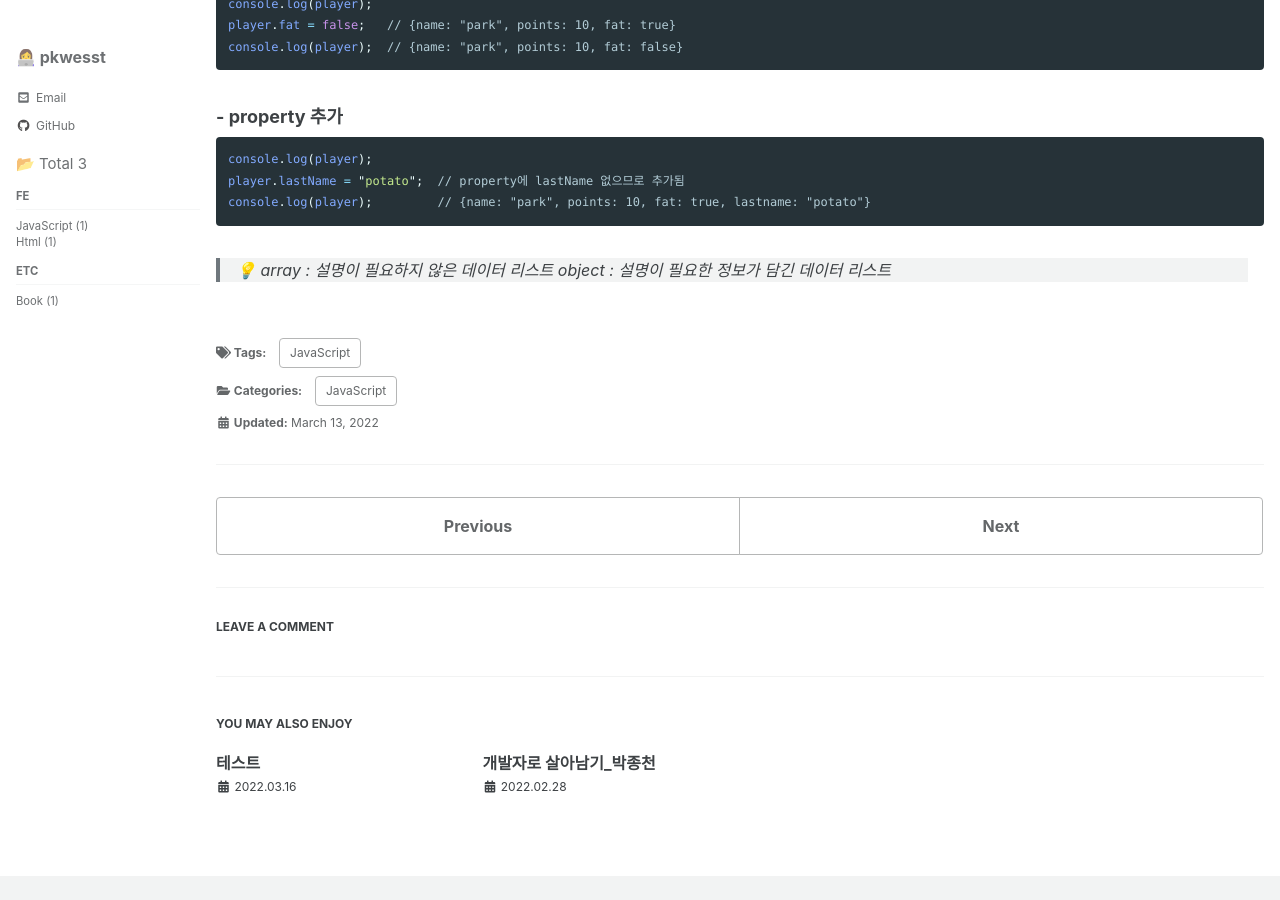
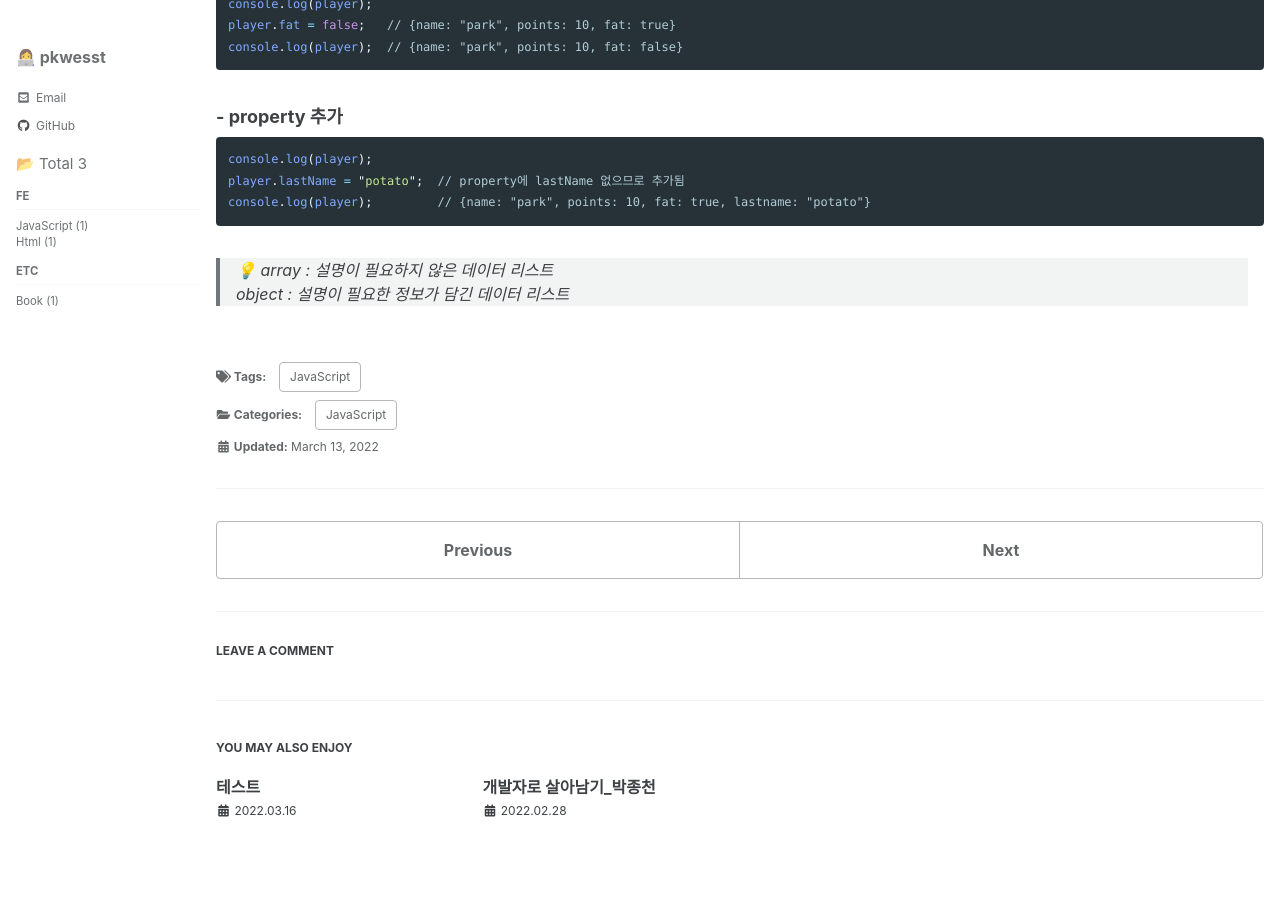
Before and after one commit to pkwesst/pkwesst.github.io, a Jekyll site: the page built from _posts/2022-03-13-test-1.md, in a window 1280 px wide and 900 px high, scrolled down 2614 px. Built offline with Jekyll 4.4.1, drawn with Linux system fonts in a browser that asks for light colours; cached includes are drawn as plain includes; comment, search, counter and statistics services are not loaded.

````diff
--- a/_posts/2022-03-13-test-1.md
+++ b/_posts/2022-03-13-test-1.md
@@ -116,4 +116,4 @@ console.log(player);         // {name: "park", points: 10, fat: true, lastname:
 ```
 
 >💡 array : 설명이 필요하지 않은 데이터 리스트
->   object : 설명이 필요한 정보가 담긴 데이터 리스트
+> <br>object : 설명이 필요한 정보가 담긴 데이터 리스트
````
